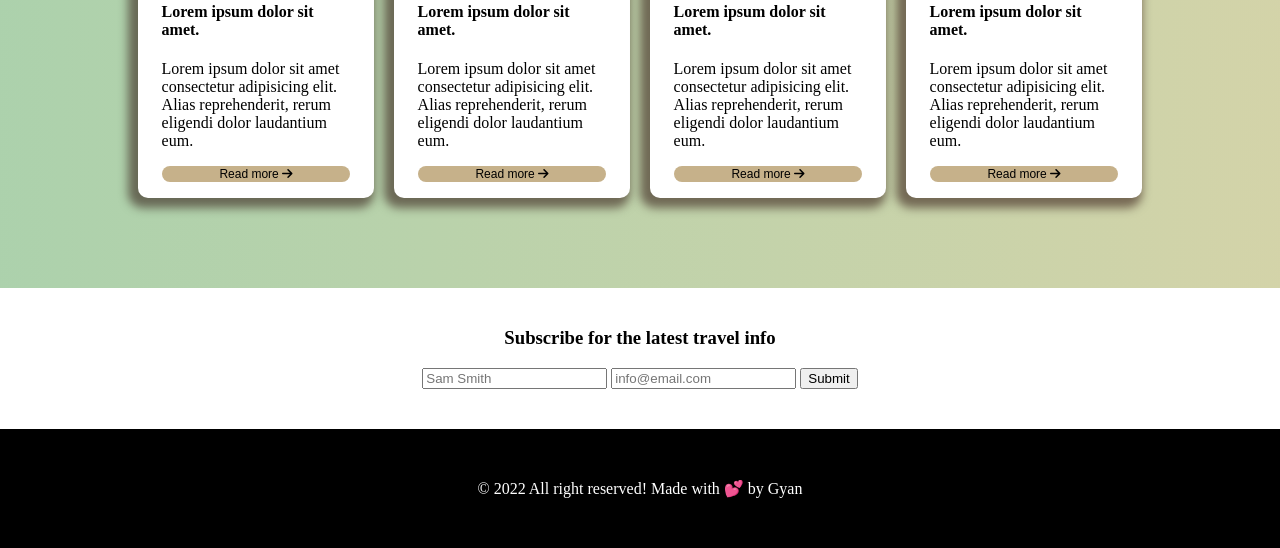
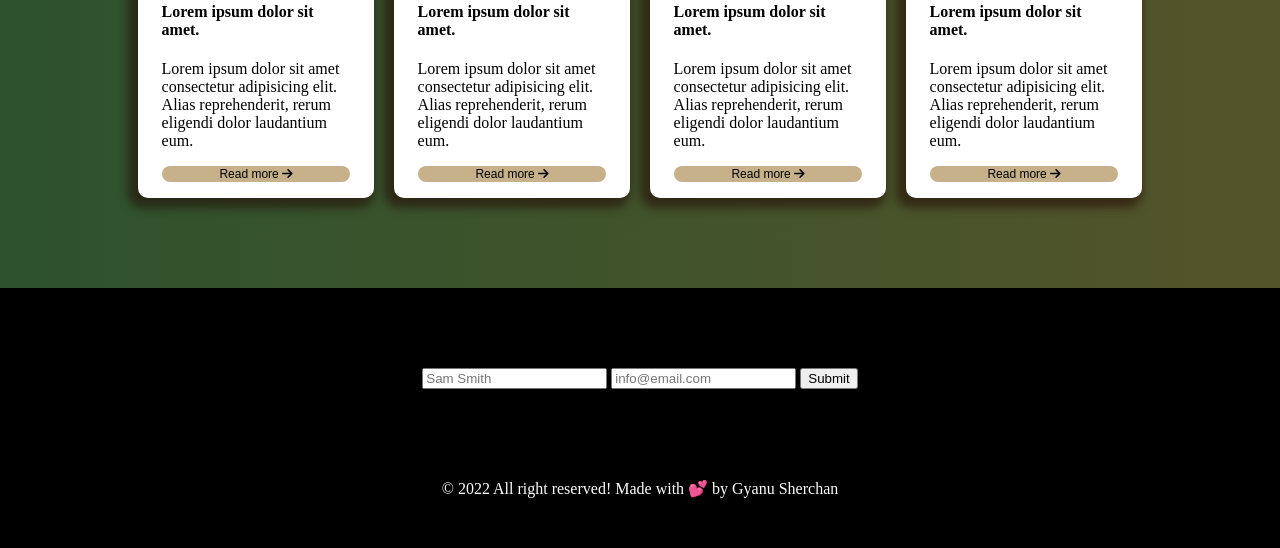
Before and after one commit to Gyanu2200/flexboxblog, a plain HTML site: page index.html in a window 1280 px wide. Shown: the part 2053-2601 px from the top of the page. Drawn offline with Linux system fonts and the light colour scheme.

Commit message:
background testing

```diff
--- a/index.html
+++ b/index.html
@@ -288,7 +288,7 @@
     </div>
 
     <!-- footer section -->
-    <footer>&copy; 2022 All right reserved! Made with 💕 by Gyan</footer>
+    <footer>&copy; 2022 All right reserved! Made with 💕 by Gyanu Sherchan</footer>
 </body>
 
 </html>
--- a/style.css
+++ b/style.css
@@ -4,6 +4,7 @@
 
 body {
     margin:0;
+    background: black;
 }
 
 .container {
```
